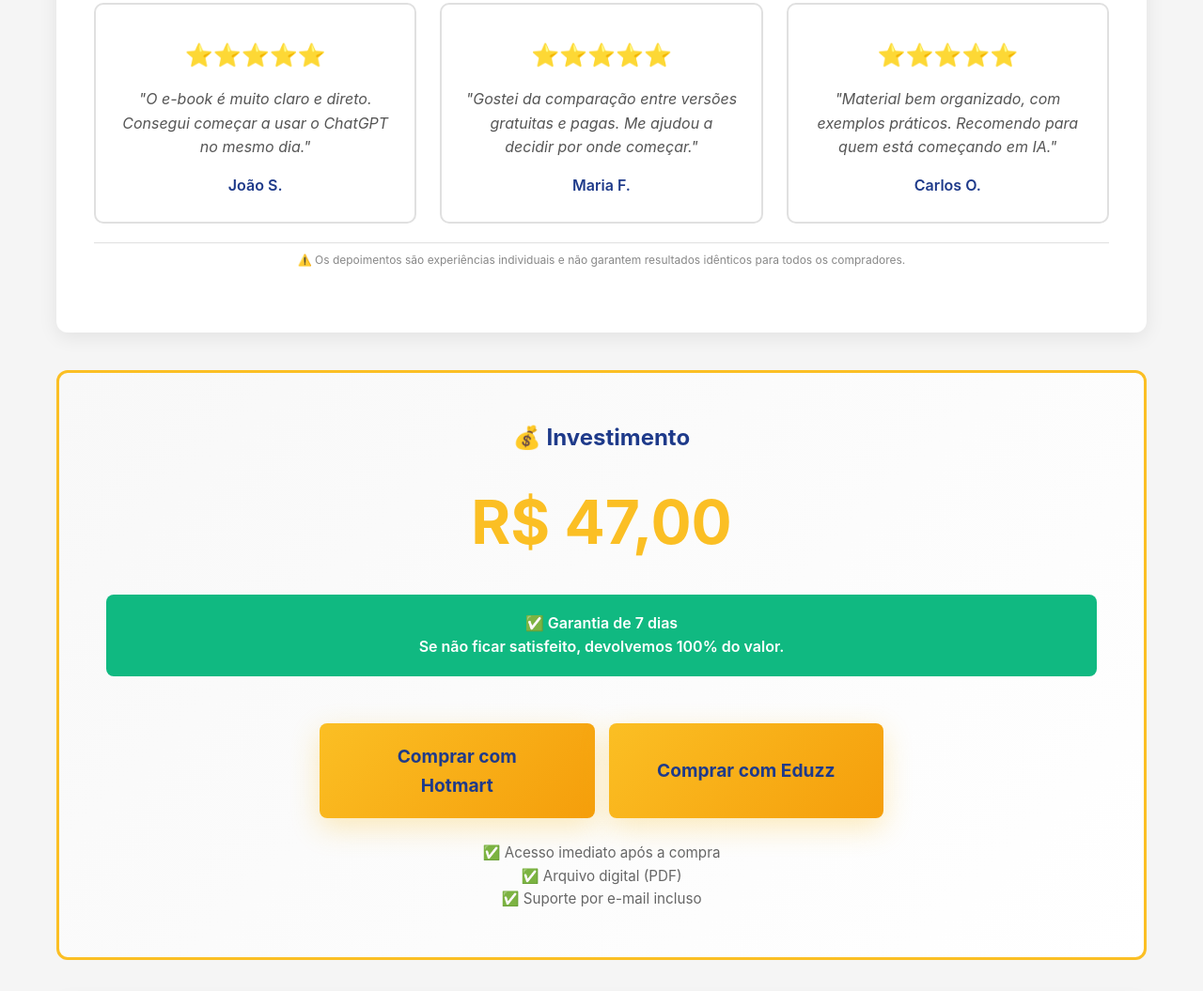
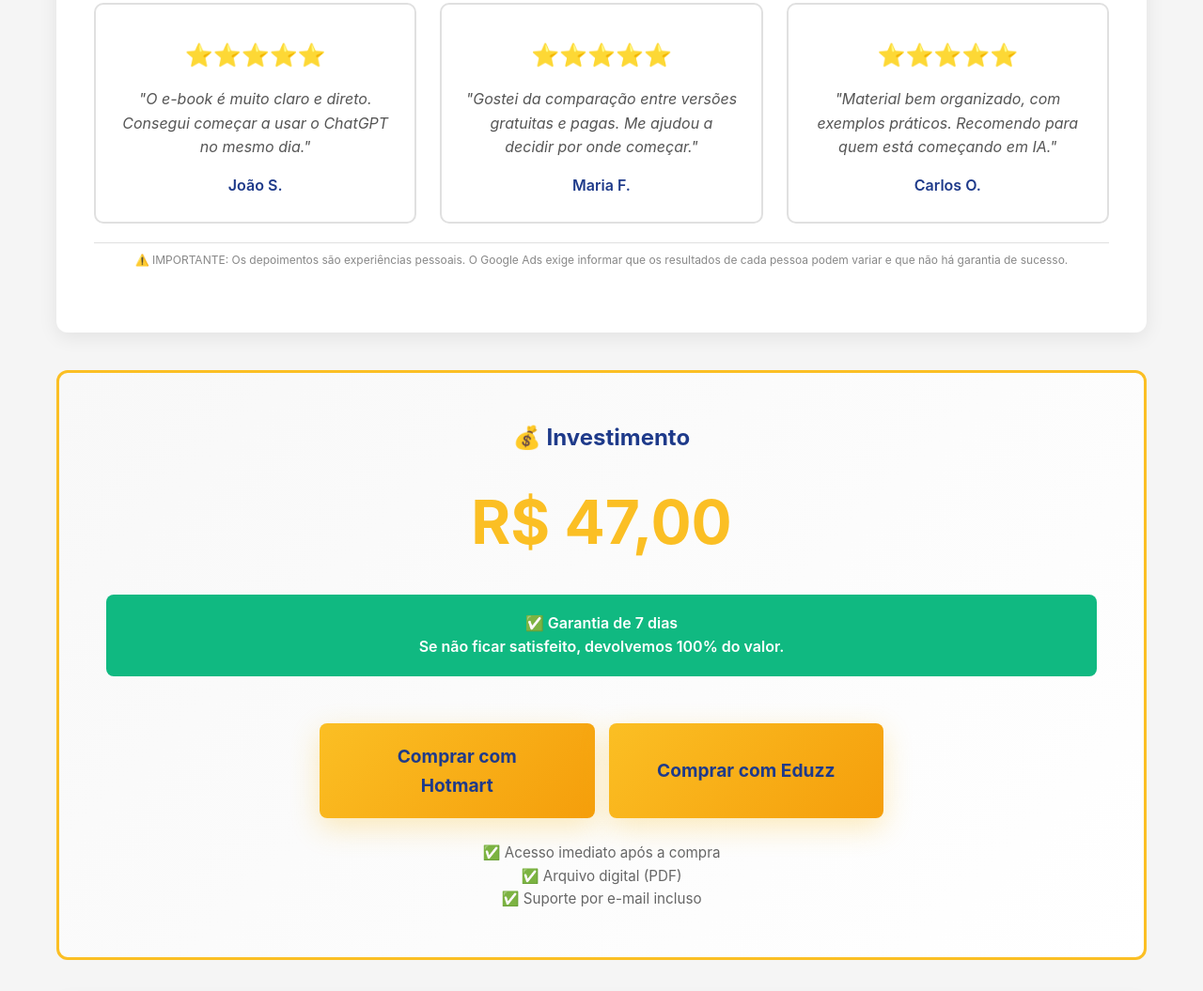
Before and after one commit to MUNDO-IA/pagina-vendas-ebook, a plain HTML site: page pagina_vendas_v3.0_ATUALIZADA.html in a window 1280 px wide. Shown: the part 3785-4840 px from the top of the page at 94% size. Drawn offline with Linux system fonts and the light colour scheme.

Commit message:
Update pagina_vendas_v3.0_ATUALIZADA.html

```diff
--- a/pagina_vendas_v3.0_ATUALIZADA.html
+++ b/pagina_vendas_v3.0_ATUALIZADA.html
@@ -509,9 +509,9 @@
                 </div>
             </div>
 
-            <!-- AVISO LEGAL ADICIONADO CONFORME SOLICITADO -->
+            <!-- AVISO LEGAL FORTALECIDO CONFORME EXIGÊNCIA DO GOOGLE ADS -->
             <div class="disclaimer">
-                ⚠️ Os depoimentos são experiências individuais e não garantem resultados idênticos para todos os compradores.
+                ⚠️ IMPORTANTE: Os depoimentos são experiências pessoais. O Google Ads exige informar que os resultados de cada pessoa podem variar e que não há garantia de sucesso.
             </div>
         </section>
     </div>
```
